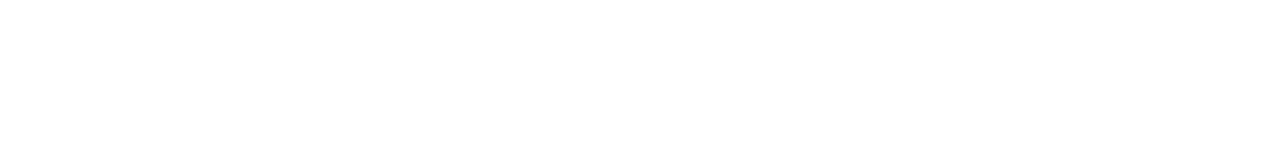
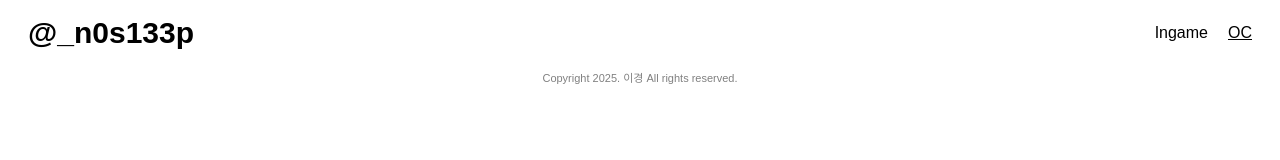
Before and after one commit to h1gyeon9/loahome, a plain HTML site: page OC.html in a window 1280 px wide. Drawn offline with Linux system fonts and the light colour scheme.

Commit message:
각 페이지에 header, footer 추가. 파일 정리. 페이지 별 css파일 추가.

```diff
--- a/OC.html
+++ b/OC.html
@@ -0,0 +1,38 @@
+<!DOCTYPE html>
+<html lang="ko">
+<head>
+    <meta charset="UTF-8">
+    <link rel="stylesheet" href="/styles/style.css">
+    <link rel="stylesheet" href="/styles/OC-style.css"
+    <link rel="stylesheet" as="style" crossorigin href="https://cdn.jsdelivr.net/gh/orioncactus/pretendard@v1.3.9/dist/web/variable/pretendardvariable.min.css" />
+    <title>NoSleep</title>
+</head>
+<body>
+
+    <header>
+        <div id="page-logo">
+            <a href="index.html">@_n0s133p</a>
+        </div>
+
+        <nav>
+            <ul id="navbar">
+                <li><a href="ingame.html">Ingame</a></li>
+                <li><a href="OC.html" class="page-now">OC</a></li>
+            </ul>
+        </nav>
+    </header>
+
+
+    <main>
+
+    </main>
+
+
+    <footer>
+        <div id="copyright">
+            <p>Copyright 2025. 이경 All rights reserved.</p>
+        </div>
+    </footer>
+
+</body>
+</html>
--- a/style.css
+++ b/styles/style.css
@@ -27,18 +27,22 @@ header{
 #page-logo a{
     font-size: 30px;
     font-weight: 900;
-    padding-left: 5px;
+    padding-left: 20px;
 }
 
 #navbar{
     display: flex;
     align-items: center;
     justify-content: flex-end;
-    padding-right: 5px;
+    padding-right: 20px;
 }
 
 #navbar li{
     margin-left: 20px;
+}
+
+.page-now{
+    text-decoration: underline;
 }
 
 main img{
@@ -46,3 +50,9 @@ main img{
     width: 85%;
     margin: 20px auto;
 }
+
+footer p{
+    text-align: center;
+    font-size: 11px;
+    color: gray;
+}
```
Also changed, not shown: index.html (+6 -3 lines), ingame.html (+29 -2 lines), styles/OC-style.css (added), styles/index-style.css (added), styles/ingame-style.css (added).
